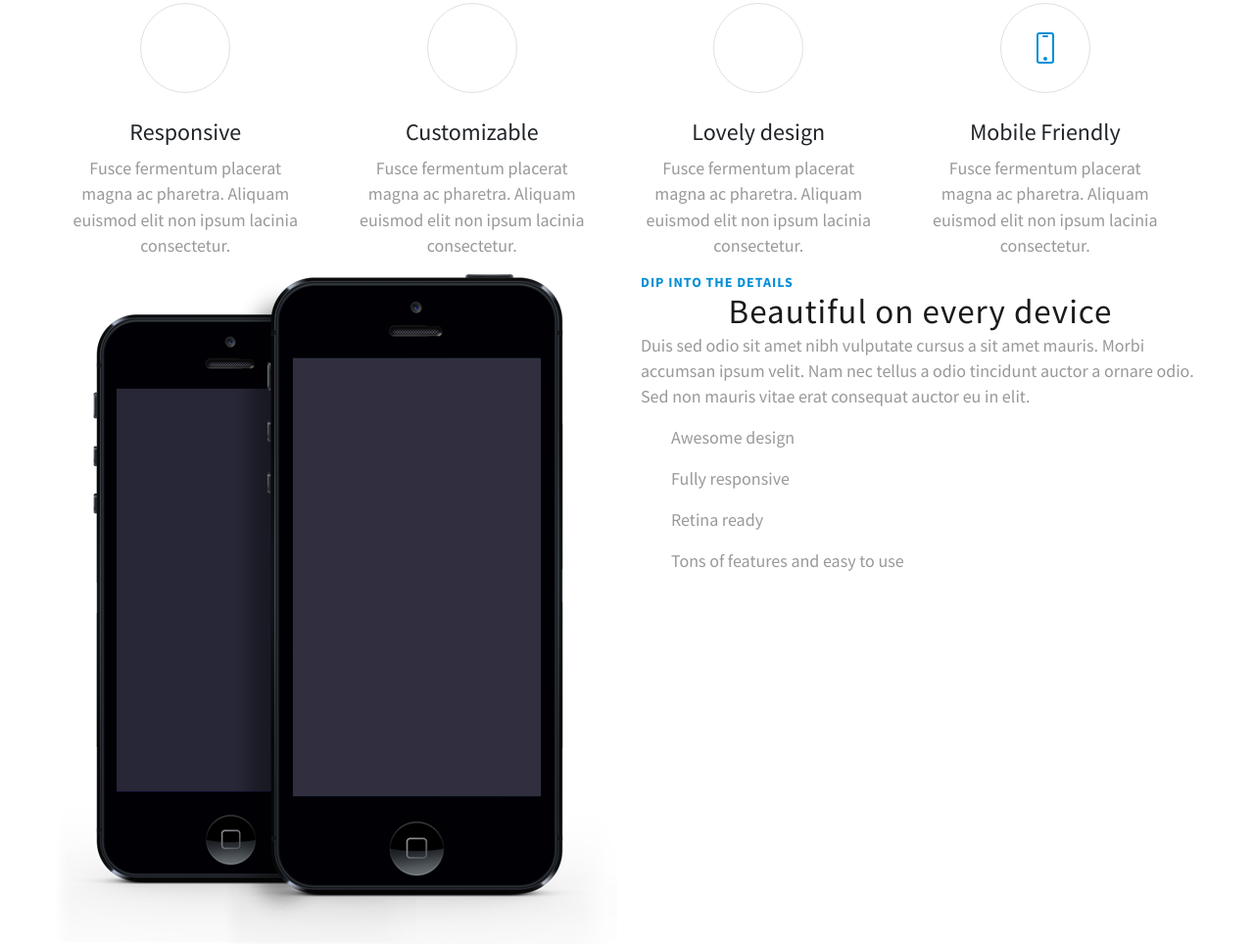
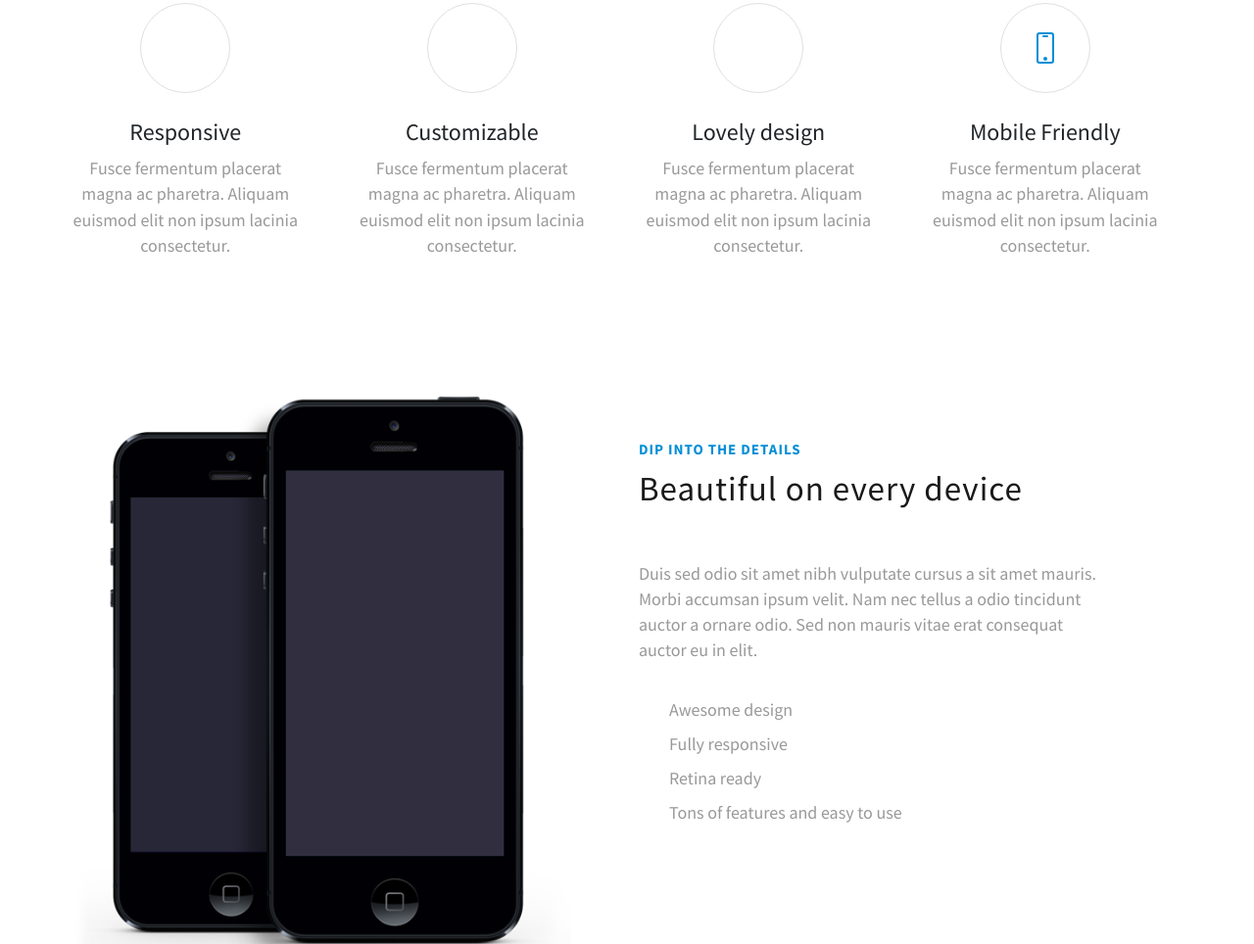
Before and after one commit to VadymTroshchuk/lucid, a website: page src/index.html in a window 1280 px wide. Shown: the part 878-1842 px from the top of the page at 98% size. Drawn offline with nearby package versions, Linux system fonts and the light colour scheme; files that its build step writes are made by us from their sources.

Commit message:
feat: implement devices section for pixel perfect perfect for 1440px resolution

```diff
--- a/src/assets/scss/layout/_devices.scss
+++ b/src/assets/scss/layout/_devices.scss
@@ -18,10 +18,28 @@
     &__icon-wrapper{
 
     }
+    &__content-wrapper{
+        padding-top: 170px;
+    }
+    &-img{
+        width: auto;
+        height: 616px;
+        margin-top: 125px;
+        margin-left: 22px;
+    }
+    &__items-wrapper{
+        display: flex;
+        flex-direction: column;
+        gap: 9px;
+        padding-top: 19px;
+    }
     &__item{
         display: flex;
         flex-direction: row;
         gap: 15px;
+    }
+    &__item-text{
+        margin: 0;
     }
     &__icon{
         background-repeat: no-repeat;
@@ -53,13 +71,17 @@
 
     &__sub-title{
         @include m.sub-title;
+        font-size: 15px;
     }
     &__title{
         @include m.black-title;
-
+        text-align: left;
+        padding-top: 10px;
     }
     &__text{
-        @include m.section-text
+        @include m.section-text;
+        padding-top: 52px;
+        max-width: 485px;
     }
 
 }
```
